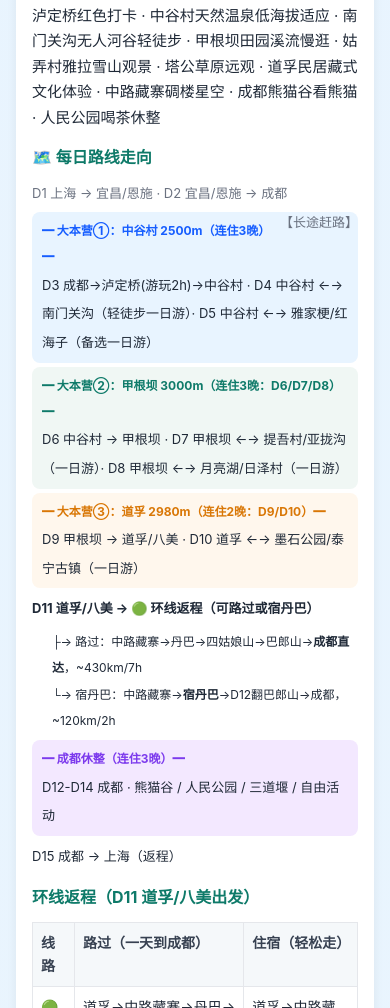
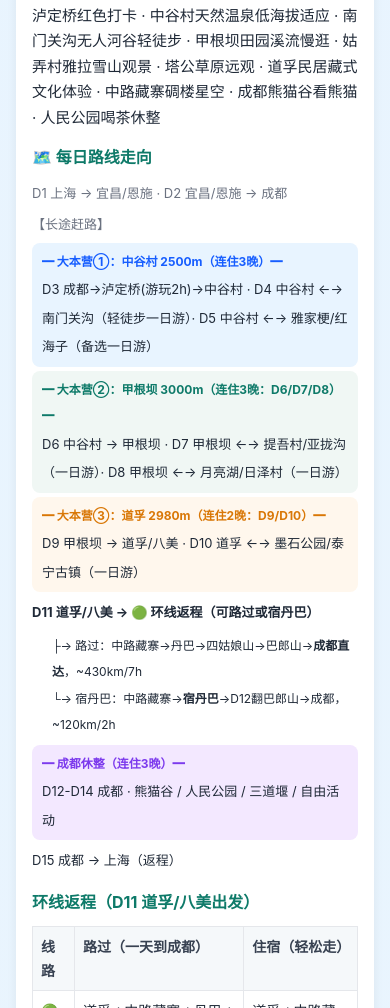
Before and after one commit to duyanglzu/travel, a plain HTML site: page index.html in a window 390 px wide. Shown: the part 1898-2906 px from the top of the page. Drawn offline with nearby package versions, Linux system fonts and the light colour scheme.

Commit message:
fix: mobile layout issues - 长途赶路 text + day card backgrounds

```diff
--- a/index.html
+++ b/index.html
@@ -301,8 +301,9 @@
         <p>泸定桥红色打卡 · 中谷村天然温泉低海拔适应 · 南门关沟无人河谷轻徒步 · 甲根坝田园溪流慢逛 · 姑弄村雅拉雪山观景 · 塔公草原远观 · 道孚民居藏式文化体验 · 中路藏寨碉楼星空 · 成都熊猫谷看熊猫 · 人民公园喝茶休整</p>
 
         <h3>🗺️ 每日路线走向</h3>
-        <div style="font-size:13px;line-height:2.2;">
-            <div style="color:#6B7280;">D1  上海 → 宜昌/恩施  ·  D2  宜昌/恩施 → 成都<span style="float:right;">【长途赶路】</span></div>
+            <div style="font-size:13px;line-height:2.2;">
+                <div style="color:#6B7280;">D1  上海 → 宜昌/恩施  ·  D2  宜昌/恩施 → 成都</div>
+                <div style="color:#6B7280;margin-top:2px;">【长途赶路】</div>
             <div style="background:#E8F4FF;padding:6px 10px;border-radius:8px;margin:4px 0;">
                 <div style="font-weight:700;font-size:12px;color:#165DFF;">━ 大本营①：中谷村 2500m（连住3晚）━</div>
                 D3  成都→泸定桥(游玩2h)→中谷村 · D4  中谷村 ←→ 南门关沟（轻徒步一日游）· D5  中谷村 ←→ 雅家梗/红海子（备选一日游）
```
